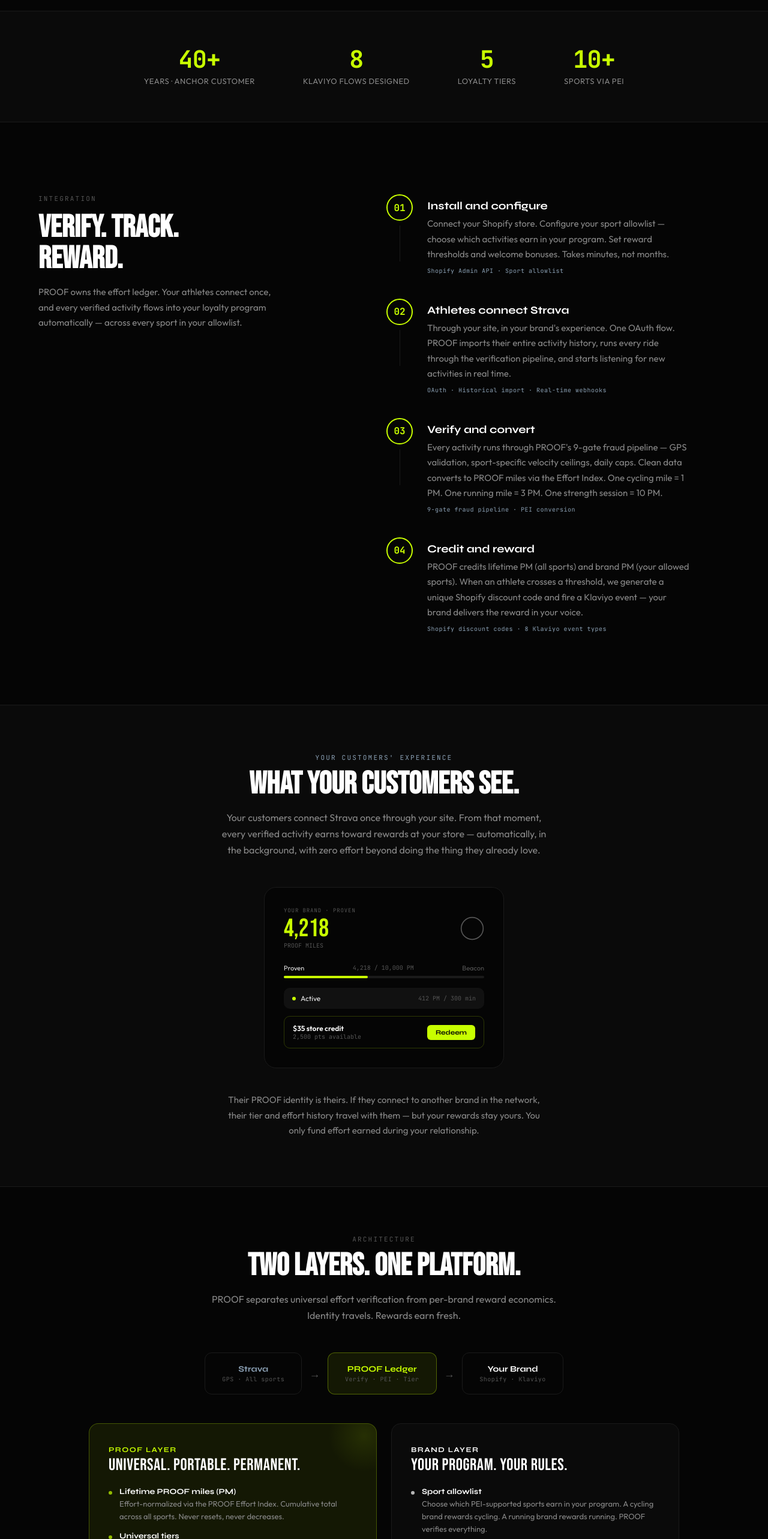
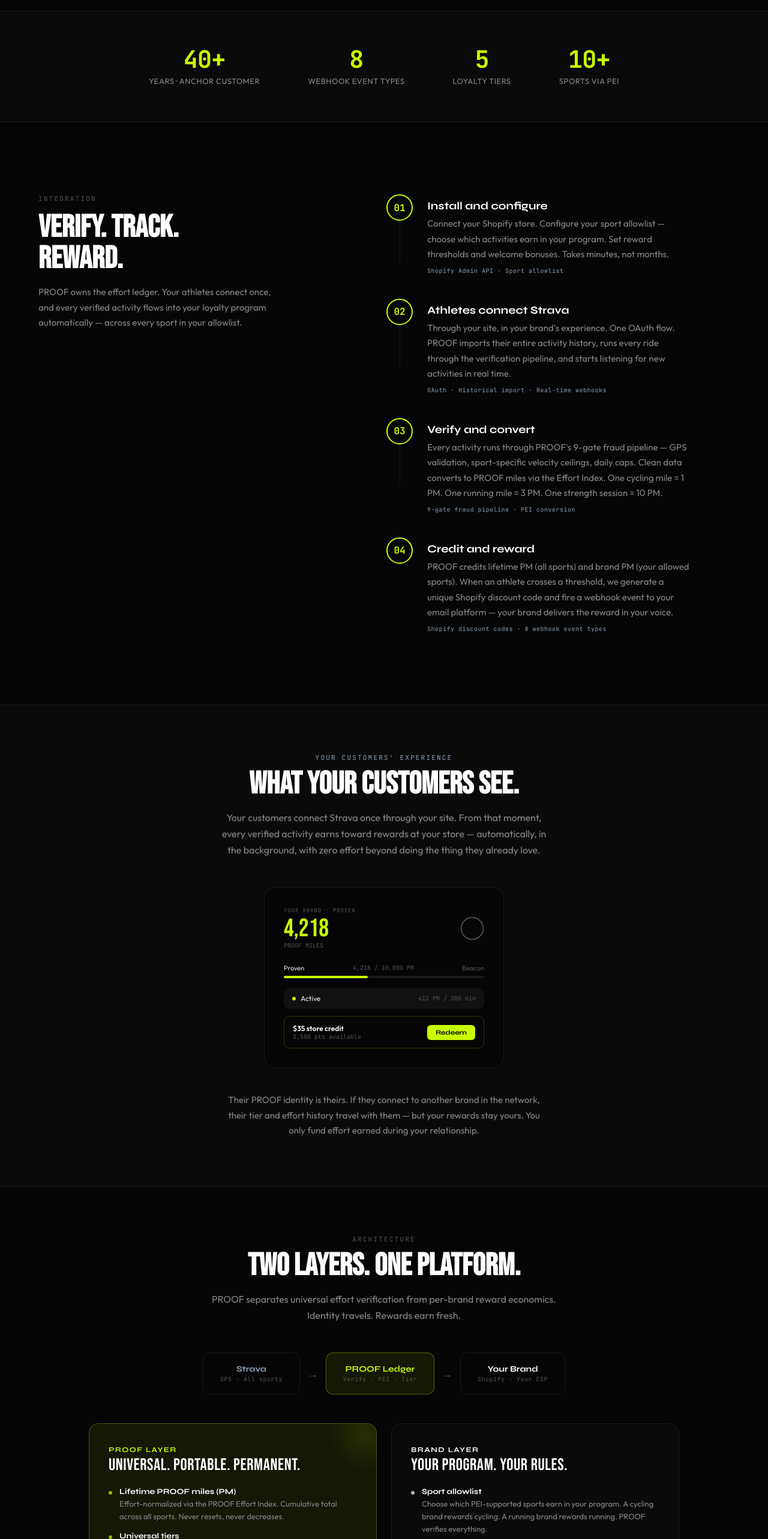
Before and after one commit to snacktrapp/proof-site, a Next.js app: page / in a window 1280 px wide. Shown: the part 1380-3946 px from the top of the page at 60% size. Built offline with nearby package versions, Linux system fonts and the light colour scheme.

Commit message:
Make email provider agnostic — replace Klaviyo-specific language with generic webhook events

```diff
--- a/components/ProofWebsite.tsx
+++ b/components/ProofWebsite.tsx
@@ -609,7 +609,7 @@
       <div style={{ background: COLORS.surface, borderBottom: `1px solid ${COLORS.surfaceBorder}` }}>
         <div className="stats-grid">
           <StatCounter value={40} suffix="+" label="YEARS · ANCHOR CUSTOMER" />
-          <StatCounter value={8} suffix="" label="KLAVIYO FLOWS DESIGNED" />
+          <StatCounter value={8} suffix="" label="WEBHOOK EVENT TYPES" />
           <StatCounter value={5} suffix="" label="LOYALTY TIERS" />
           <StatCounter value={10} suffix="+" label="SPORTS VIA PEI" />
         </div>
@@ -642,8 +642,8 @@
               desc="Every activity runs through PROOF's 9-gate fraud pipeline — GPS validation, sport-specific velocity ceilings, daily caps. Clean data converts to PROOF miles via the Effort Index. One cycling mile = 1 PM. One running mile = 3 PM. One strength session = 10 PM."
               detail="9-gate fraud pipeline · PEI conversion" />
             <Step number="04" title="Credit and reward"
-              desc="PROOF credits lifetime PM (all sports) and brand PM (your allowed sports). When an athlete crosses a threshold, we generate a unique Shopify discount code and fire a Klaviyo event — your brand delivers the reward in your voice."
-              detail="Shopify discount codes · 8 Klaviyo event types" isLast />
+              desc="PROOF credits lifetime PM (all sports) and brand PM (your allowed sports). When an athlete crosses a threshold, we generate a unique Shopify discount code and fire a webhook event to your email platform — your brand delivers the reward in your voice."
+              detail="Shopify discount codes · 8 webhook event types" isLast />
           </div>
         </div>
       </Section>
@@ -747,7 +747,7 @@
             {[
               { label: "Strava", sub: "GPS · All sports", color: COLORS.steel, glow: false },
               { label: "PROOF Ledger", sub: "Verify · PEI · Tier", color: COLORS.signal, glow: true },
-              { label: "Your Brand", sub: "Shopify · Klaviyo", color: COLORS.textBright, glow: false },
+              { label: "Your Brand", sub: "Shopify · Your ESP", color: COLORS.textBright, glow: false },
             ].map((node, i) => (
               <div key={i} className="arch-node" style={{ display: "flex", alignItems: "center", gap: 16 }}>
                 <div style={{ textAlign: "center", padding: "18px 28px",
@@ -788,7 +788,7 @@
                 { label: "Sport allowlist", desc: "Choose which PEI-supported sports earn in your program. A cycling brand rewards cycling. A running brand rewards running. PROOF verifies everything." },
                 { label: "Brand PM", desc: "PROOF miles earned in your allowed sports since the athlete connected. Starts at zero plus a welcome bonus based on PROOF tier." },
                 { label: "Reward thresholds", desc: "You define what brand PM unlock — discount codes, free shipping, exclusive access. Your budget, your economics, your rules." },
-                { label: "Reward delivery", desc: "Shopify discount codes generated via Admin API. Klaviyo events fired in real time. You build the flows in your voice." },
+                { label: "Reward delivery", desc: "Shopify discount codes generated via Admin API. Webhook events fired to your email platform in real time. You build the flows in your voice." },
               ]}
             />
           </div>
@@ -904,7 +904,7 @@
             </div>
             <pre className="code-pre" style={{ fontFamily: "'JetBrains Mono', monospace", fontSize: 12,
               lineHeight: 2, color: COLORS.subtle, whiteSpace: "pre", margin: 0, overflowX: "auto", display: "block" }}>
-              <span style={{ color: COLORS.muted }}>{"// PROOF fires events to your Klaviyo"}</span>{"\n"}
+              <span style={{ color: COLORS.muted }}>{"// PROOF fires events to your email platform"}</span>{"\n"}
               <span style={{ color: COLORS.muted }}>{"// proof_ = platform data, loyalty_ = brand data"}</span>{"\n\n"}
               <span style={{ color: "#c678dd" }}>Event</span>
               <span style={{ color: COLORS.muted }}>:</span>{" "}
@@ -1026,7 +1026,7 @@
               { icon: "⬡", title: "Sport allowlist", desc: "Choose which sports earn in your program. Road cycling, MTB, running, swimming, strength — configure once, PROOF filters automatically via the Effort Index." },
               { icon: "⚡", title: "9-gate fraud pipeline", desc: "GPS validation, sport-specific velocity ceilings, daily caps per sport, HR verification for sessions, anomaly detection. Your loyalty budget goes to real athletes." },
               { icon: "↗", title: "Hybrid tier model", desc: "Permanent identity layer — tier title, badge, community access. Active benefits layer — multipliers, shipping, early access — with trailing 6-month effort minimums." },
-              { icon: "⟁", title: "Shopify + Klaviyo native", desc: "Discount codes via Admin API. 8 event types fired to Klaviyo. No middleware, no third-party loyalty platform. PROOF is the engine." },
+              { icon: "⟁", title: "Shopify native + any email provider", desc: "Discount codes via Admin API. 8 webhook event types fired to Klaviyo, Mailchimp, or any ESP. No middleware, no third-party loyalty platform. PROOF is the engine." },
               { icon: "◈", title: "Network effect built in", desc: "One Strava connection, every enrolled brand. Athletes carry their PROOF identity. As the network grows, pre-qualified athletes discover your store." },
             ].map((item, i) => (
               <div key={i} style={{ flex: "1 1 280px", maxWidth: 380, background: COLORS.surface,
@@ -1060,7 +1060,13 @@
           <div style={{ textAlign: "center" }}>
             <div style={{ fontFamily: "'Syne', sans-serif", fontSize: 11, fontWeight: 700,
               color: COLORS.muted, letterSpacing: "0.1em", textTransform: "uppercase", marginBottom: 6 }}>Commerce</div>
-            <div style={{ fontFamily: "'Outfit', sans-serif", fontSize: 14, color: COLORS.text }}>Shopify · Klaviyo</div>
+            <div style={{ fontFamily: "'Outfit', sans-serif", fontSize: 14, color: COLORS.text }}>Shopify</div>
+          </div>
+          <div className="integrations-divider" style={{ width: 1, height: 32, background: COLORS.surfaceBorder }} />
+          <div style={{ textAlign: "center" }}>
+            <div style={{ fontFamily: "'Syne', sans-serif", fontSize: 11, fontWeight: 700,
+              color: COLORS.muted, letterSpacing: "0.1em", textTransform: "uppercase", marginBottom: 6 }}>Email</div>
+            <div style={{ fontFamily: "'Outfit', sans-serif", fontSize: 14, color: COLORS.text }}>Klaviyo · Mailchimp · Any ESP</div>
           </div>
           <div className="integrations-divider" style={{ width: 1, height: 32, background: COLORS.surfaceBorder }} />
           <div style={{ textAlign: "center" }}>
@@ -1119,7 +1125,7 @@
             <PricingCard name="Starter"
               price={annualPricing ? "$119" : "$149"} period="/mo"
               members="Up to 1,000 active members"
-              features={["Everything in Developer", "Klaviyo events (8 types)", "Advanced fraud detection", "Up to 3 fitness platforms", "Email support"]}
+              features={["Everything in Developer", "Webhook events (8 types)", "Advanced fraud detection", "Up to 3 fitness platforms", "Email support"]}
               cta="Start free trial" />
             <PricingCard name="Scale"
               price={annualPricing ? "$359" : "$449"} period="/mo"
@@ -1165,7 +1171,7 @@
                   { feature: "Core verification (GPS, fraud gates)", vals: ["✓", "✓", "✓", "✓", "✓"] },
                   { feature: "PROOF Verified Effort badge", vals: ["✓", "✓", "✓", "✓", "✓"] },
                   { feature: "Fitness platform integrations", vals: ["Strava", "Up to 3", "Unlimited", "Unlimited", "Unlimited"] },
-                  { feature: "Klaviyo event integration (8 events)", vals: ["—", "✓", "✓", "✓", "✓"] },
+                  { feature: "Webhook event integration (8 events)", vals: ["—", "✓", "✓", "✓", "✓"] },
                   { feature: "Advanced fraud detection + anomaly", vals: ["—", "✓", "✓", "✓", "✓"] },
                   { feature: "Custom badge styling", vals: ["—", "—", "✓", "✓", "✓"] },
                   { feature: "Webhooks + API access", vals: ["—", "—", "✓", "✓", "✓"] },
```
